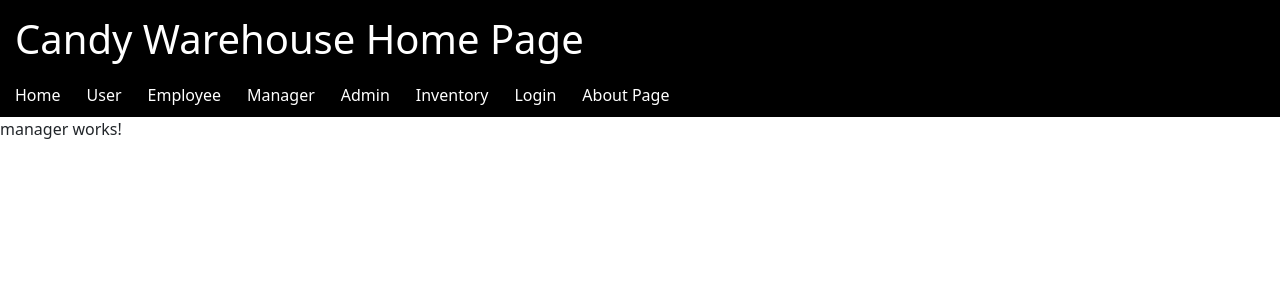
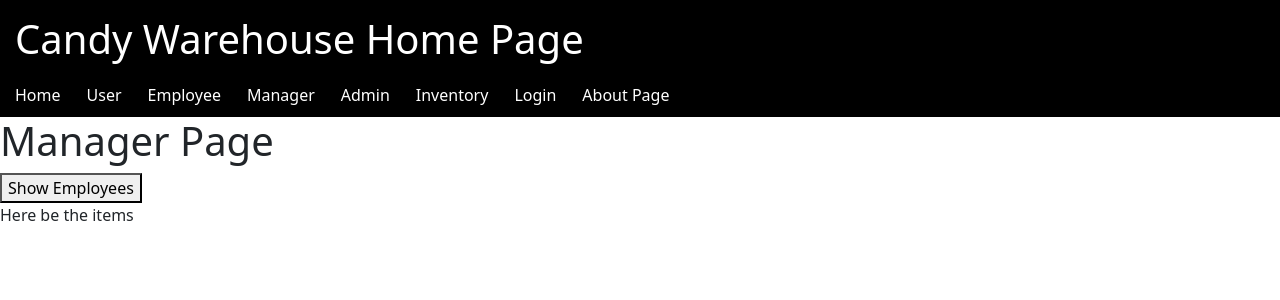
Before and after one commit to jeninec/Candy_Warehouse, an Angular app in the folder CandyWarehouseNG/: page /manager in a window 1280 px wide. Shown: the top 300 px of the page. Built offline with nearby package versions, Linux system fonts and the light colour scheme.

Commit message:
Initial changes to Manager page

```diff
--- a/CandyWarehouseNG/src/app/components/manager/manager.component.html
+++ b/CandyWarehouseNG/src/app/components/manager/manager.component.html
@@ -1 +1,12 @@
-<p>manager works!</p>
+<h1>Manager Page</h1>
+
+<!-- Toggle the display-->
+<button (click)="toggleShow()" type="checkbox" >{{selectOption}}</button>
+
+<div *ngIf="isItems">
+    <p>Here be the items</p>
+</div>
+
+<div *ngIf="isEmps">
+    <p>Here be employees</p>
+</div>
--- a/CandyWarehouseNG/src/app/components/manager/manager.component.ts
+++ b/CandyWarehouseNG/src/app/components/manager/manager.component.ts
@@ -12,4 +12,18 @@ export class ManagerComponent implements OnInit {
   ngOnInit(): void {
   }
 
+  isEmps: boolean = false;
+  isItems: boolean = true;
+  selectOption: string = "Show Employees";
+
+  toggleShow() {
+    this.isEmps = ! this.isEmps;
+    this.isItems = ! this.isItems;
+    if(this.selectOption === "Show Employees"){
+      this.selectOption = "Show Items";
+    } else {
+      this.selectOption = "Show Employees";
+    }
+  }
+
 }
```
